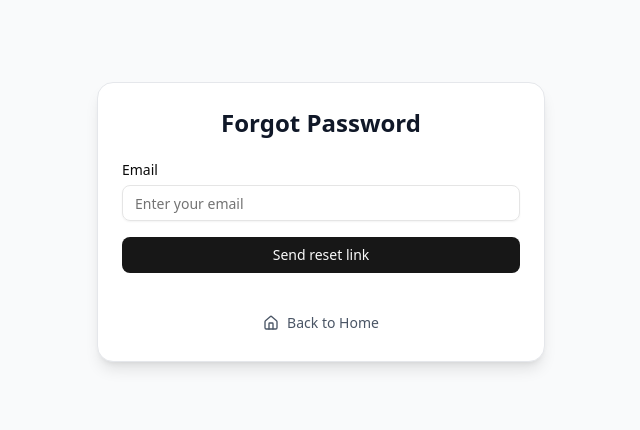
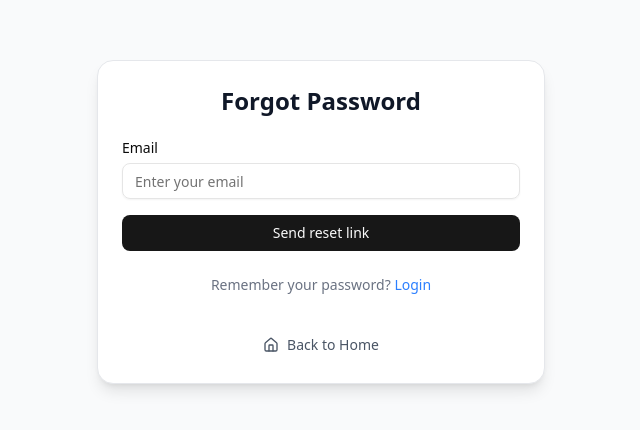
Before and after one commit to nikolakenjic/auth2, a Next.js app in the folder client/: page /forgot-password in a window 1280 px wide. Shown: the part 178-608 px from the top of the page, without its empty margins (319-959 px from the left). Built offline with nearby package versions, Linux system fonts and the light colour scheme; no server answers.

Commit message:
feat(auth): add toast feedback for login and forgot password

```diff
--- a/client/app/(auth)/forgot-password/page.tsx
+++ b/client/app/(auth)/forgot-password/page.tsx
@@ -6,6 +6,9 @@ import {zodResolver} from "@hookform/resolvers/zod"
 import {AuthForm, Field} from "@/components/auth/AuthForm";
 import {useState} from "react";
 import {useAuth} from "@/app/context/AuthContext";
+import {toast} from "sonner";
+import {AxiosError} from "axios";
+import {useRouter} from "next/navigation";
 
 const forgotPasswordSchema = z.object({
     email: z.string().email("Invalid email address"),
@@ -14,6 +17,7 @@ const forgotPasswordSchema = z.object({
 type ForgotPasswordValues = z.infer<typeof forgotPasswordSchema>
 
 export default function ForgotPasswordPage() {
+    const router = useRouter()
     const {sendPasswordReset} = useAuth()
     const [loading, setLoading] = useState(false);
 
@@ -33,10 +37,22 @@ export default function ForgotPasswordPage() {
         try {
             setLoading(true)
             await sendPasswordReset(values)
-            console.log('successfully sent')
+            toast.success('Reset link sent. Check your email.')
             form.reset()
+
+            //     Redirect after 1s
+            setTimeout(() => {
+                router.push("/")
+            }, 1000)
         } catch (error) {
             console.log(error)
+            let message = 'Something went wrong'
+            if (error instanceof AxiosError) {
+                message = error.response?.data?.message || message
+            }
+            toast.error(message)
+
+            form.setError('root', {type: 'server', message})
         } finally {
             setLoading(false)
         }
@@ -50,6 +66,11 @@ export default function ForgotPasswordPage() {
             submitText="Send reset link"
             loading={loading}
             fields={fields}
+            secondaryAction={{
+                text: "Remember your password?",
+                linkText: "Login",
+                href: "/login",
+            }}
         />
     )
 }
--- a/client/app/(auth)/login/page.tsx
+++ b/client/app/(auth)/login/page.tsx
@@ -10,6 +10,7 @@ import {loginSchema} from '@/app/lib/validations/auth';
 import {useAuth} from '@/app/context/AuthContext';
 import {AxiosError} from 'axios';
 import {CredentialResponse} from '@react-oauth/google';
+import {toast} from "sonner";
 
 type LoginFormValues = z.infer<typeof loginSchema>;
 
@@ -50,23 +51,27 @@ export default function LoginPage() {
         try {
             setLoading(true);
             await loginUser(values);
+            toast.success('Logged in successfully');
             router.push('/');
         } catch (err: unknown) {
             if (err instanceof AxiosError) {
                 console.error('Login failed', err.response?.data);
                 const errorMessage =
-                    err.response?.data?.message || 'Something went wrong';
+                    err.response?.data?.message || 'Login failed';
+                toast.error(errorMessage)
 
                 if (errorMessage.includes('verify your email')) {
                     setUnverifiedEmail(values.email);
                 }
 
+                // Form-level error
                 form.setError('root', {
                     type: 'server',
                     message: errorMessage,
                 });
             } else {
                 console.error('Unexpected error', err);
+                toast.error('Unexpected error')
                 form.setError('root', {
                     type: 'server',
                     message: 'Unexpected error occurred',
@@ -89,10 +94,11 @@ export default function LoginPage() {
 
             const user = await googleLogin(token);
             console.log('Google user:', user);
-
-            router.push('/'); // redirect to home after successful login
+            toast.success('Logged in successfully');
+            router.push('/');
         } catch (err) {
             console.error('Google login failed', err);
+            toast.error('Google login failed')
         }
     };
 
```
